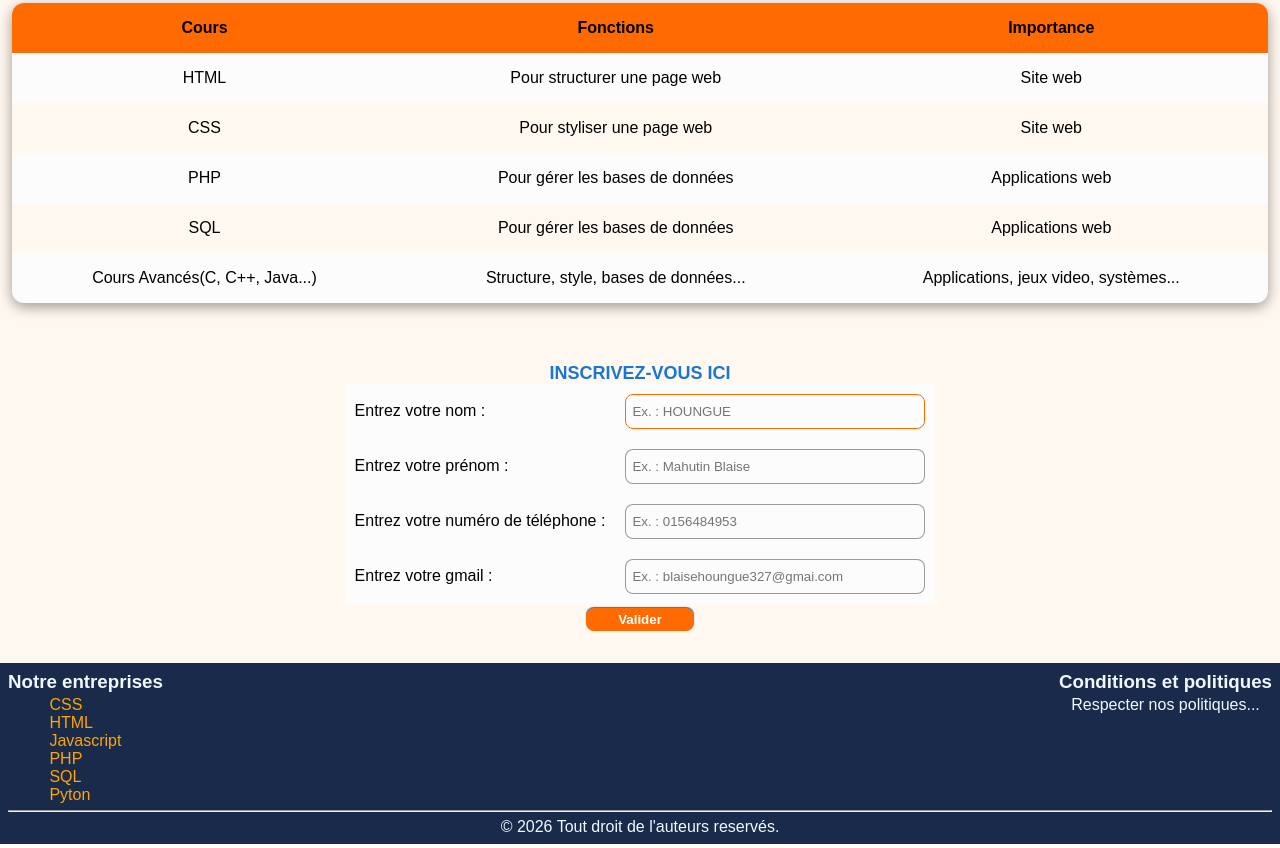
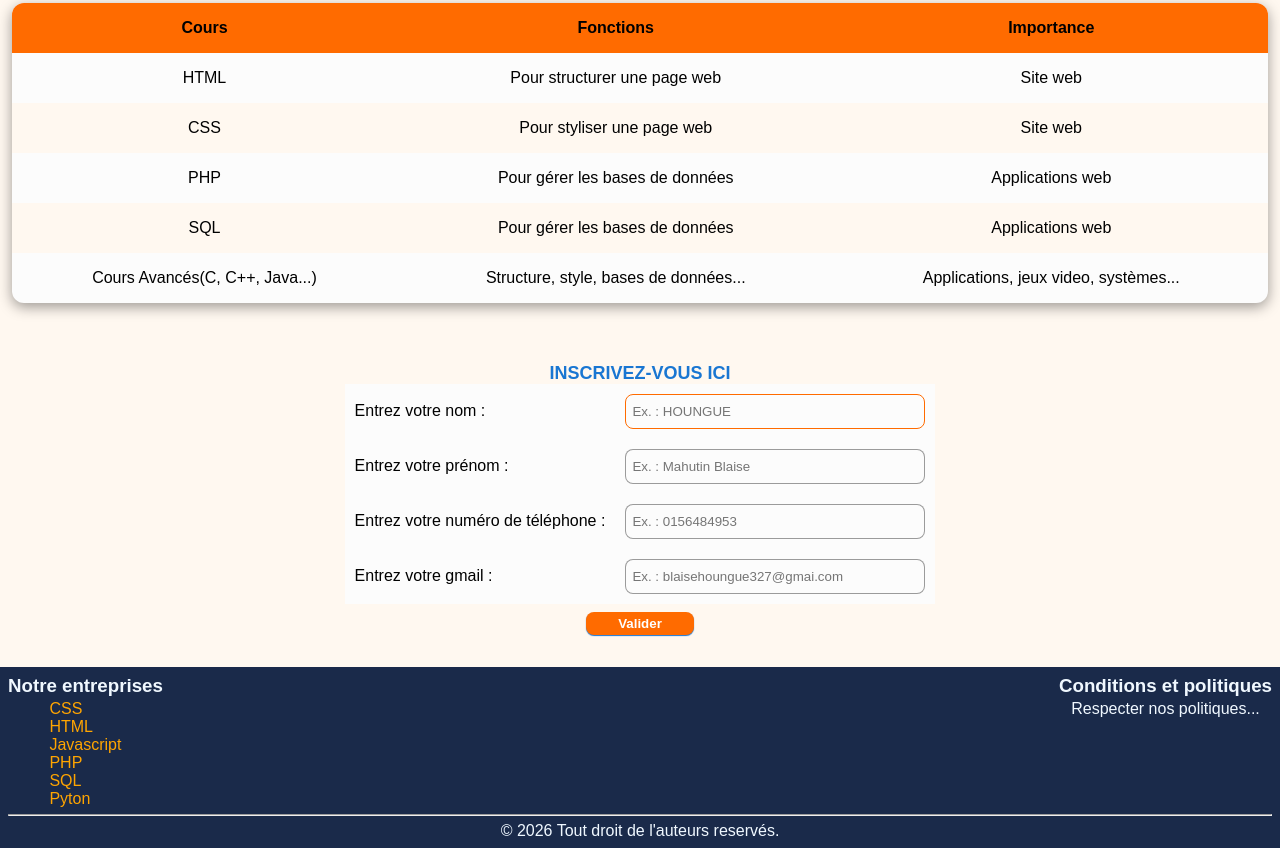
Before and after one commit to blaisehoungue327-rgb/MonLogo, a plain HTML site: page index.html in a window 1280 px wide. Shown: the part 652-1500 px from the top of the page. Drawn offline with Linux system fonts and the light colour scheme.

Commit message:
Update index.html

```diff
--- a/index.html
+++ b/index.html
@@ -287,9 +287,9 @@
             border: none;
             color: white;
             font-weight: 700;
-            box-shadow: 0px -1px 1px var(--bleu);
+            box-shadow: 0px 1px 1px var(--bleu);
             cursor: pointer;
-            margin-top:4px;
+            margin-top:0.5rem;
 
         }
 
```
